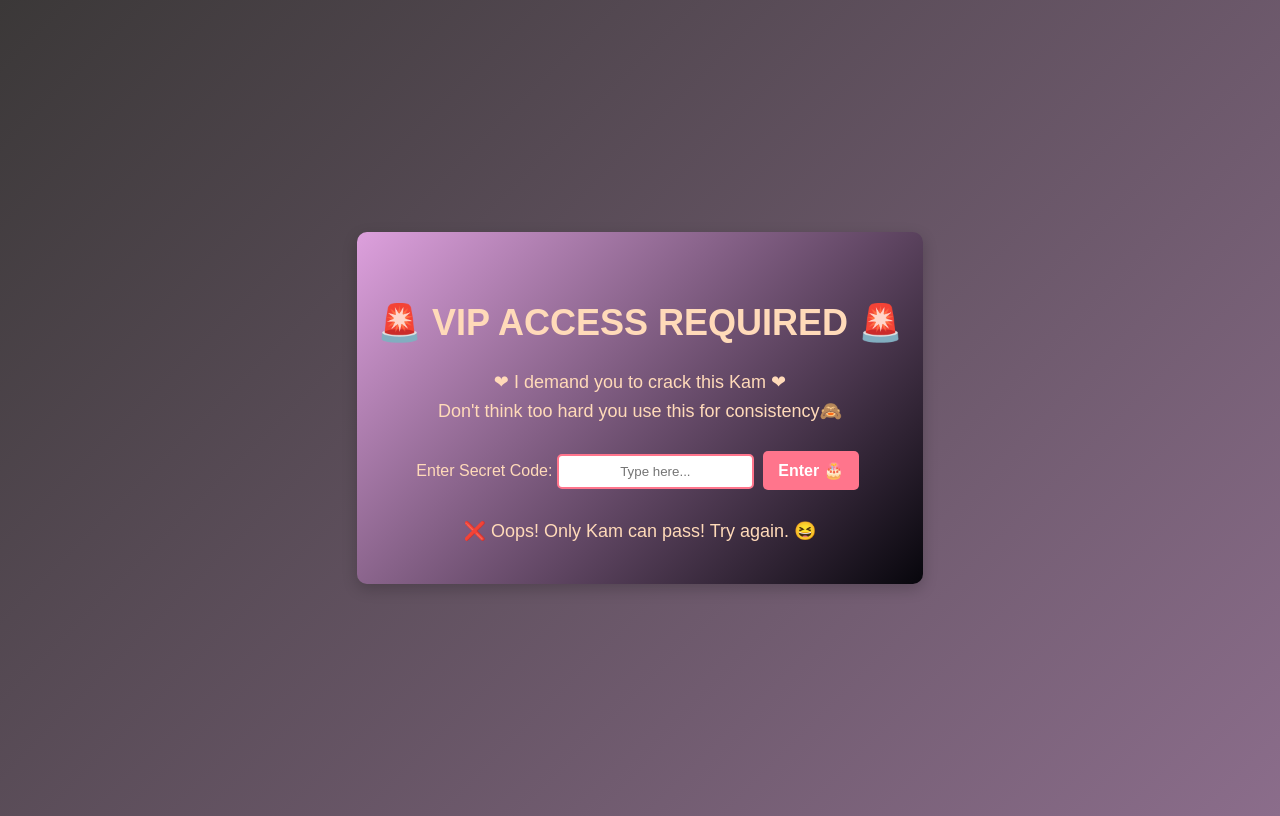
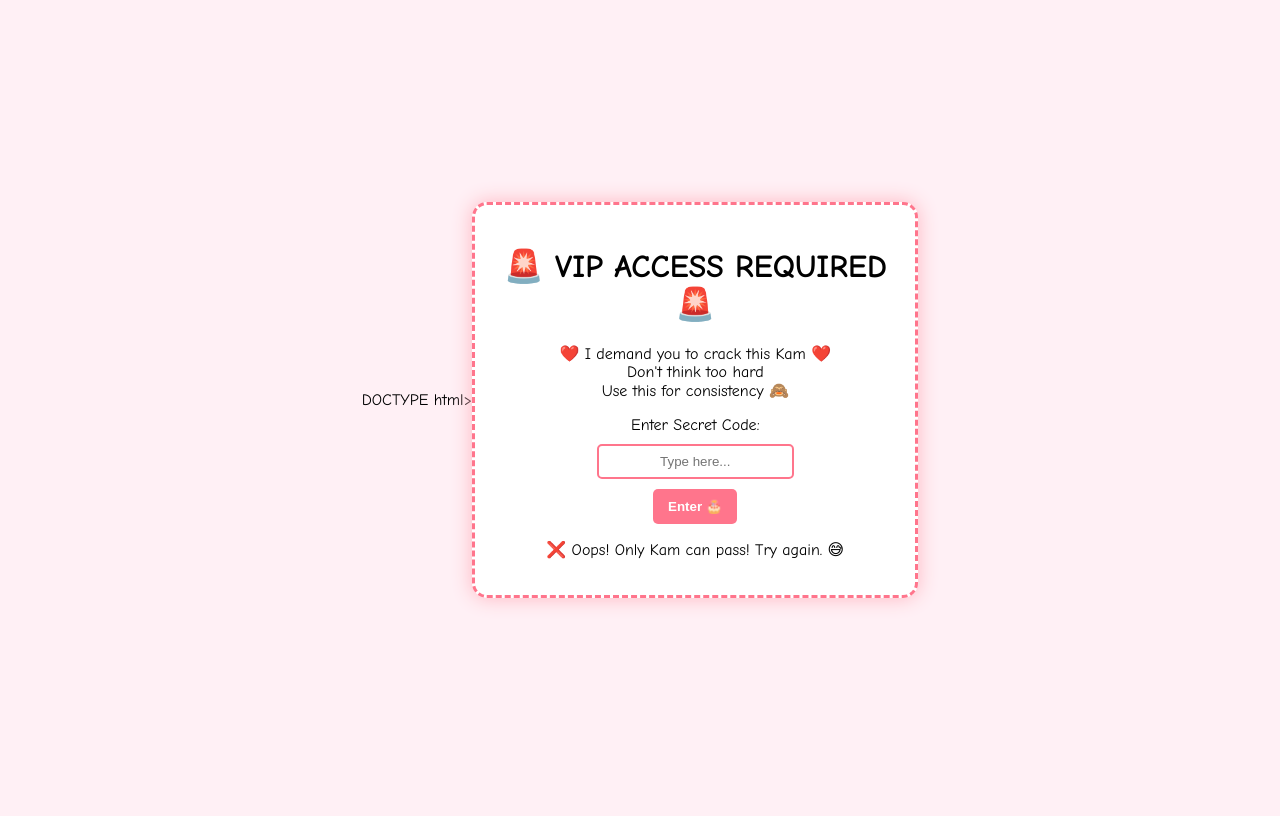
Before and after one commit to Christal-1/Birthday-card, a plain HTML site: page index.html in a window 1280 px wide. Both pictures are taken after a click on the button "Enter 🎂". Drawn offline with Linux system fonts and the light colour scheme.

Commit message:
Update index.html

```diff
--- a/index.html
+++ b/index.html
@@ -1,47 +1,29 @@
- <!DOCTYPE html>
+DOCTYPE html>
 <html lang="en">
 <head>
-    <meta charset="UTF-8">
-    <meta name="viewport" content="width=device-width, initial-scale=1.0">
-    <title>VIP Access FOR MY MAN🎉</title>
-    <link rel="stylesheet" href="styles.css">
+  <meta charset="UTF-8" />
+  <meta name="viewport" content="width=device-width, initial-scale=1.0" />
+  <title>VIP Access</title>
   <style>
     body {
-            font-family: 'Arial', sans-serif;
-            text-align: center;
-            background: linear-gradient(135deg, rgb(59, 56, 56), rgb(139, 109, 139));
-            height: 100vh;
+      font-family: 'Comic Sans MS', cursive, sans-serif;
+      background: #fff0f5;
       display: flex;
       justify-content: center;
       align-items: center;
-            flex-direction: column;
+      height: 100vh;
+      margin: 0;
     }
 
     .vip-container {
-            background: linear-gradient(135deg, plum, rgb(7, 6, 12));
+      text-align: center;
+      background-color: #fff;
+      border: 3px dashed #ff758c;
+      border-radius: 15px;
       padding: 20px;
-            border-radius: 10px;
-            box-shadow: 0px 5px 15px rgba(0, 0, 0, 0.2);
-            transition: transform 0.3s ease-in-out;
-        }
-
-        .shake {
-            animation: shake 0.5s;
-        }
-
-        @keyframes shake {
-            0% { transform: translateX(0); }
-            25% { transform: translateX(-5px); }
-            50% { transform: translateX(5px); }
-            75% { transform: translateX(-5px); }
-            100% { transform: translateX(0); }
-        }
-
-        .hidden {
-            display: none;
-            color: red;
-            font-weight: bold;
-            margin-top: 10px;
+      box-shadow: 0 0 20px #ffb6c1;
+      width: 90%;
+      max-width: 400px;
     }
 
     input {
@@ -65,20 +47,34 @@
     button:hover {
       background: #ff527b;
     }
+
+    .hidden {
+      display: none;
+    }
+
+    .shake {
+      animation: shake 0.5s;
+    }
+
+    @keyframes shake {
+      0% { transform: translateX(0); }
+      25% { transform: translateX(-5px); }
+      50% { transform: translateX(5px); }
+      75% { transform: translateX(-5px); }
+      100% { transform: translateX(0); }
+    }
   </style>
 </head>
 <body>
-
   <div class="vip-container" id="vip-box">
     <h1>🚨 VIP ACCESS REQUIRED 🚨</h1>
-        <p> ❤ I demand you to crack this Kam ❤ <br> Don't think too hard
-        you use this for consistency🙈</p>
+    <p>❤️ I demand you to crack this Kam ❤️<br> Don't think too hard<br>Use this for consistency 🙈</p>
 
-        <label for="vip-password">Enter Secret Code:</label>
-        <input type="text" id="vip-password" placeholder="Type here...">
+    <label for="vip-password">Enter Secret Code:</label><br>
+    <input type="text" id="vip-password" placeholder="Type here..." /><br>
     <button onclick="checkPassword()">Enter 🎂</button>
 
-        <p id="error-message" class="hidden">❌ Oops! Only Kam can pass! Try again. 😆</p>
+    <p id="error-message" class="hidden">❌ Oops! Only Kam can pass! Try again. 😅</p>
   </div>
 
   <script>
@@ -88,17 +84,16 @@
       let vipBox = document.getElementById("vip-box");
 
       if (password === "4444") {
-                window.location.href = "first.html"; // Redirect to the main birthday card
+        window.location.href = "first.html"; // link to main birthday card page
       } else {
-                errorMessage.classList.remove("hidden"); // Show error message
-                vipBox.classList.add("shake"); // Add shake effect
+        errorMessage.classList.remove("hidden");
+        vipBox.classList.add("shake");
 
         setTimeout(() => {
-                    vipBox.classList.remove("shake"); // Remove shake effect after animation ends
+          vipBox.classList.remove("shake");
         }, 500);
       }
     }
   </script>
-
 </body>
 </html>
```
Lines whose indentation alone changed are shown as unchanged.
